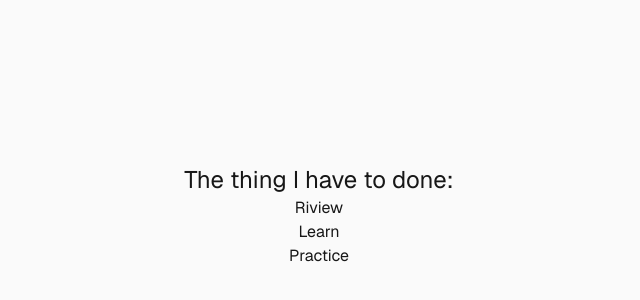
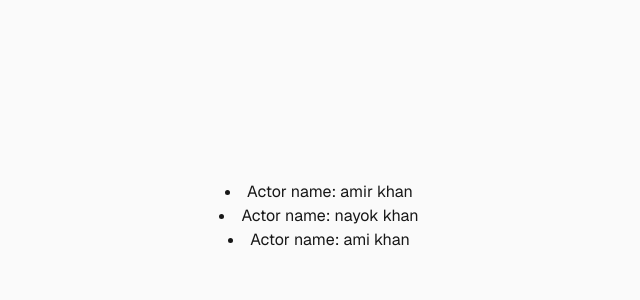
Before and after one commit to AhmadZaid20187/practice, a Next.js app: page / in a window 1280 px wide. Shown: the part 184-484 px from the top of the page, without its empty margins (321-961 px from the left). Built offline with nearby package versions, Linux system fonts and the light colour scheme.

Commit message:
Used map here

```diff
--- /dev/null
+++ b/src/app/components/Actor.jsx
@@ -0,0 +1,11 @@
+import React from 'react';
+
+const Actor = ({ actor }) => {
+    return (
+        <div>
+            <li>Actor name: {actor}</li>
+        </div>
+    );
+};
+
+export default Actor;
--- a/src/app/components/Todo.jsx
+++ b/src/app/components/Todo.jsx
@@ -1,12 +1,22 @@
 import React from 'react';
 
-const Todo = ({ name }) => {
-    console.log(name)
-    return (
-        <div>
-            <p>{name}</p>
-        </div>
-    );
+const Todo = ({ name, isDone }) => {
+    // console.log(name)
+    // return (
+    //     <div>
+    //         <li>{name}</li>
+    //     </div>
+    // );
+
+    if (isDone === true) {
+        return (
+            <li>{name} Done.</li>
+        )
+    } else {
+        return (
+            <li>Pending: {name}.</li>
+        )
+    }
 };
 
 export default Todo;
--- a/src/app/page.js
+++ b/src/app/page.js
@@ -1,13 +1,26 @@
 import Image from "next/image";
 import Todo from "./components/Todo";
+import Actor from "./components/Actor.jsx";
 
 export default function Home() {
+
+  const actors = ["amir khan", "nayok khan", "ami khan"]
   return (
     <div className="flex flex-col flex-1 items-center justify-center bg-zinc-50 font-sans dark:bg-black">
-      <h2 className="text-2xl">The thing I have to done:</h2>
-      <Todo name="Riview" />
-      <Todo name="Learn" />
-      <Todo name="Practice" />
+
+      {
+        actors.map(actor => <Actor actor={actor} key={actor}></Actor>)
+      }
+
+
+      {/* <h2 className="text-2xl">The thing I have done:</h2> */}
+
+      {/* Learning params or props */}
+      {/* <div className="pt-2">
+        <Todo name="Riview" isDone={true} />
+        <Todo name="Learn" isDone={false} />
+        <Todo name="Practice" isDone={true} />
+      </div> */}
     </div>
   );
 }
```
